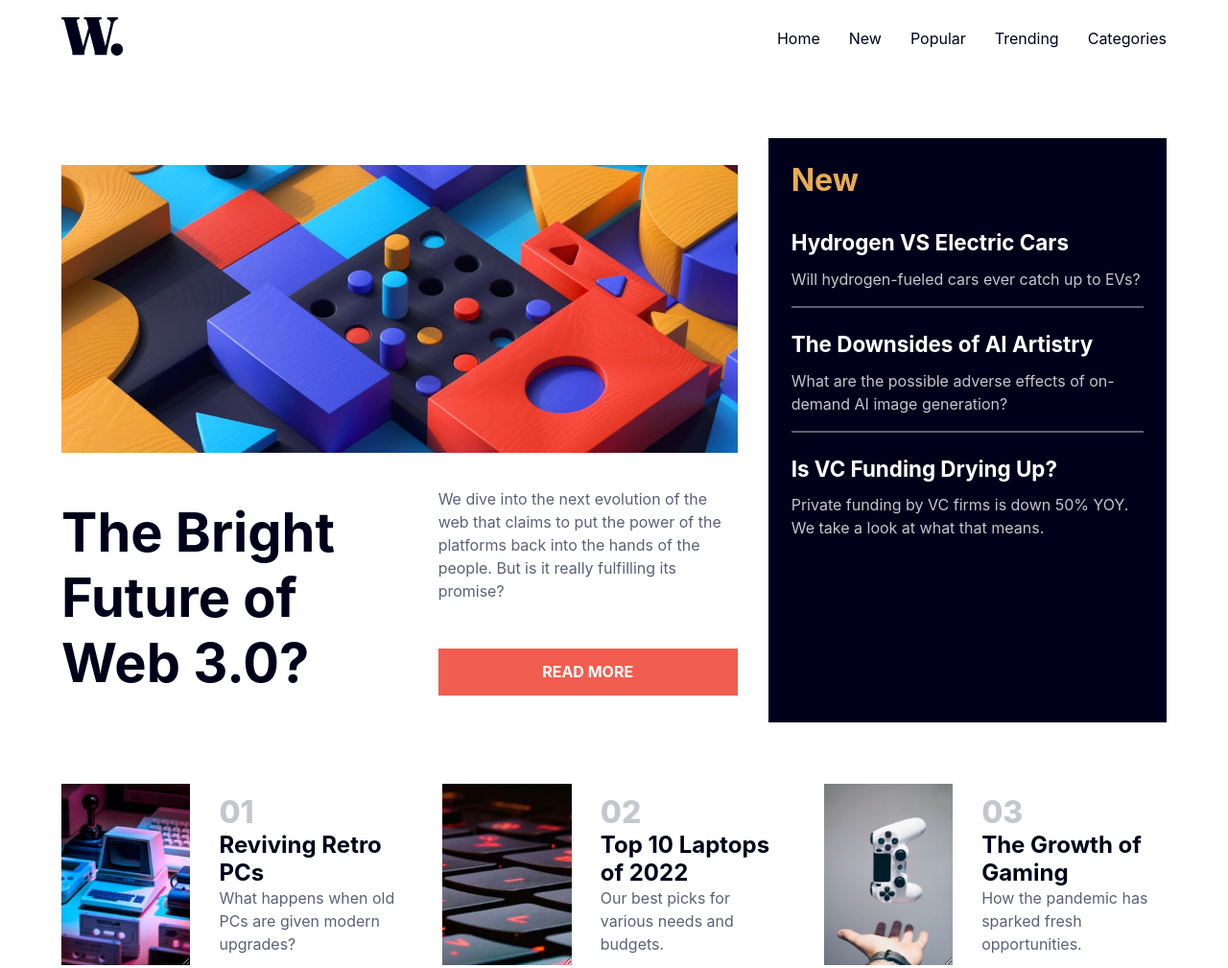
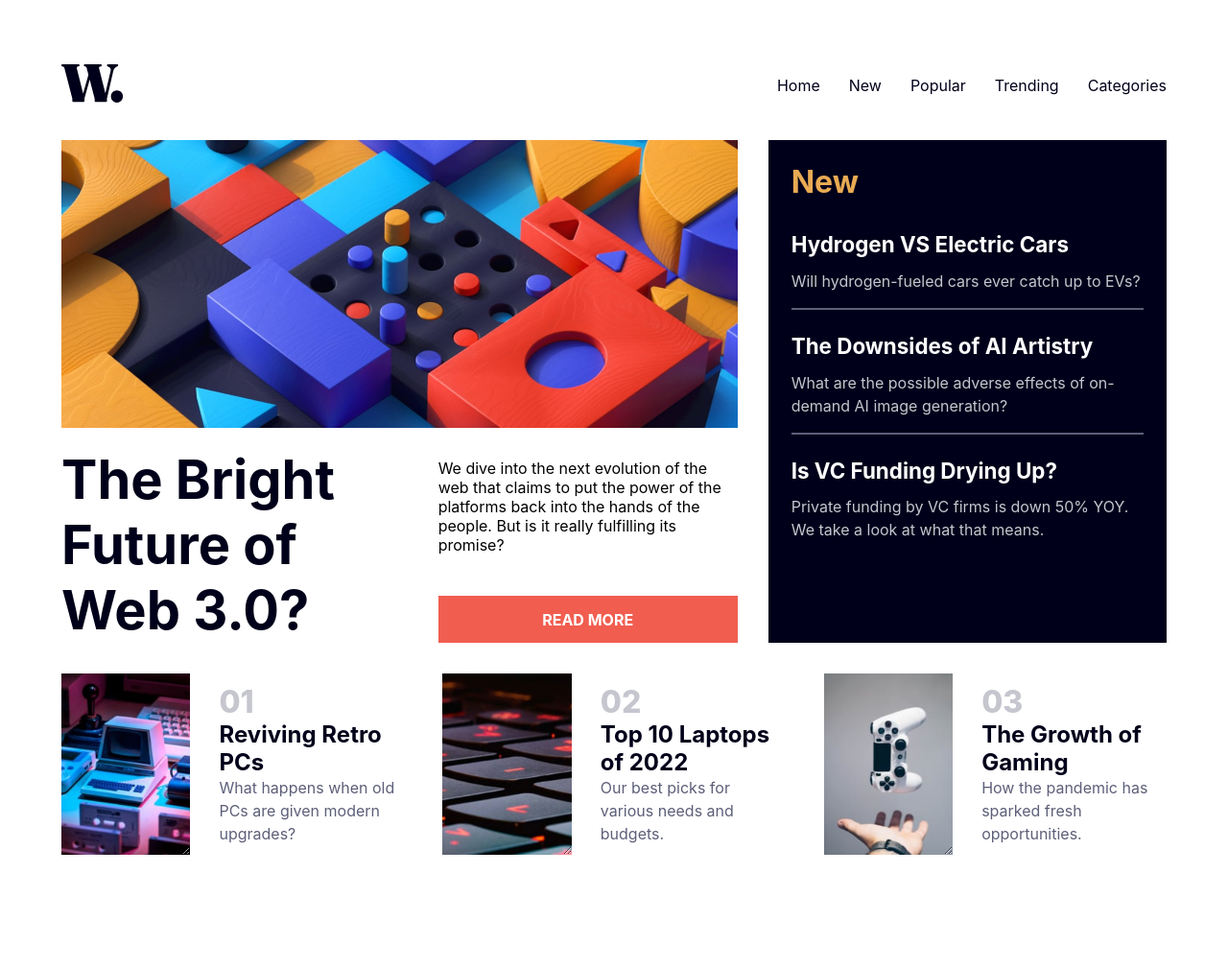
Before and after one commit to pcelman/W-landing, a plain HTML site: page index.html in a window 1280 px wide. Shown: the whole page at 96% size. After the commit the page ends 951 px from the top, so only its background shows below. Drawn offline with Linux system fonts and the light colour scheme.

Commit message:
flex-end

```diff
--- a/index.css
+++ b/index.css
@@ -33,7 +33,8 @@ body {
 /* navbar  */
 
 .nav {
-  height: 80px;
+  margin-top: 2rem;
+  height: 50px;
   display: grid;
   grid-template-columns: repeat(2, max-content);
   grid-template-areas: "logo icon";
@@ -240,13 +241,17 @@ body {
       "nav nav nav nav nav"
       "main main main aside aside"
       "article article article article article";
-    gap: 4rem 2rem;
+    gap: 2rem 2rem;
+    padding-top: 2rem;
+
   }
 
   .main {
     display: grid;
     align-content: space-between;
+    padding: 0;
   }
+
   .main__texts {
     display: grid;
     gap: 2rem;
@@ -254,12 +259,14 @@ body {
     grid-template-areas:
       "title text"
       "title cta";
+
   }
 
   .main__title {
     grid-area: title;
     font-size: 3.5rem;
     display: grid;
+/* align-items: space-between; */
   }
 
   .main__paragraph {
@@ -270,8 +277,9 @@ body {
   .main__cta {
     margin: 0;
     grid-area: cta;
-    align-self: flex-start;
+    align-self: flex-end;
     text-align: center;
+
   }
 
   .main {
@@ -311,4 +319,5 @@ body {
     pointer-events: unset;
     transition: none;
   }
+
 }
--- a/index.html
+++ b/index.html
@@ -62,7 +62,7 @@
           <h1 class="main__title">The Bright Future of Web 3.0?</h1>
           <!-- <div class="main__col2"> -->
 
-            <p class="main__paragraph">
+            <p class="mainparagraph">
               We dive into the next evolution of the web that claims to put the
               power of the platforms back into the hands of the people. But is it
               really fulfilling its promise?
```
Also changed, not shown: 1 other file.
